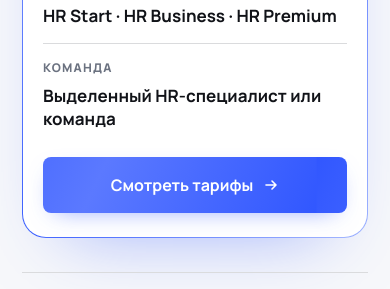
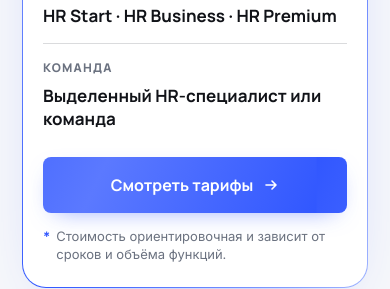
Before and after one commit to devenasdesign-rgb/perfectmatch-site, a plain HTML site: page hr-as-a-service.html in a window 390 px wide. Shown: the part 1162-1451 px from the top of the page. Drawn offline with Linux system fonts and the light colour scheme.

Commit message:
Оговорка о цене: карточка направлений на главной, карточка первого экрана, сноска в одну строку
- Карточка «HR-as-a-Service» в блоке выбора направления на главной
  показывала «от 150 000 ₽» без оговорки — добавлена звёздочка и такая
  же сноска под сеткой.
- В карточке первого экрана HR-as-a-Service оговорка вынесена внутрь
  плашки, под кнопку: одной строкой, 14px (13px на мобильных).
- Сноска под тарифами переносилась на две строки из-за ограничения
  ширины в 620px — ограничение снято, теперь одна строка.

Co-Authored-By: Claude Opus 5 <noreply@anthropic.com>

```diff
--- a/assets/css/style.css
+++ b/assets/css/style.css
@@ -3211,7 +3211,6 @@ a:hover .arrow-circle svg { transform: translateX(3px); }
   font-size: 16px;
   line-height: 1.5;
   color: var(--muted);
-  max-width: 620px;
 }
 .pricing-note .price-star {
   font-size: 16px;
@@ -3225,3 +3224,26 @@ a:hover .arrow-circle svg { transform: translateX(3px); }
   .pricing-note { margin-top: 22px; font-size: 14px; }
   .pricing-note .price-star { font-size: 14px; }
 }
+
+/* оговорка о цене внутри карточки на первом экране — одной строкой */
+.offer-note {
+  margin-top: 14px;
+  display: flex;
+  gap: 6px;
+  align-items: baseline;
+  font-size: 14px;
+  line-height: 1.4;
+  color: var(--muted);
+}
+.offer-note .price-star {
+  font-size: 14px;
+  vertical-align: baseline;
+  line-height: inherit;
+  margin-left: 0;
+  flex-shrink: 0;
+}
+
+@media (max-width: 640px) {
+  .offer-note { font-size: 13px; }
+  .offer-note .price-star { font-size: 13px; }
+}
--- a/hr-as-a-service.html
+++ b/hr-as-a-service.html
@@ -9,7 +9,7 @@
 <link rel="preconnect" href="https://fonts.googleapis.com">
 <link rel="preconnect" href="https://fonts.gstatic.com" crossorigin>
 <link href="https://fonts.googleapis.com/css2?family=Inter:wght@400;500;600;700;800;900&family=Manrope:wght@600;700;800&display=swap" rel="stylesheet">
-<link rel="stylesheet" href="assets/css/style.css?v=53">
+<link rel="stylesheet" href="assets/css/style.css?v=54">
 </head>
 <body>
 
@@ -161,6 +161,7 @@
             Смотреть тарифы
             <svg width="16" height="16" viewBox="0 0 16 16" fill="none"><path d="M3 8H13M13 8L9 4M13 8L9 12" stroke="currentColor" stroke-width="1.6" stroke-linecap="round" stroke-linejoin="round"/></svg>
           </a>
+          <p class="offer-note"><span class="price-star">*</span> Стоимость ориентировочная и зависит от сроков и объёма функций.</p>
         </aside>
       </div>
 
```
Also changed, not shown: 404.html (+1 -1 lines), index.html (+7 -2 lines), policy.html (+1 -1 lines), rpo.html (+1 -1 lines).
